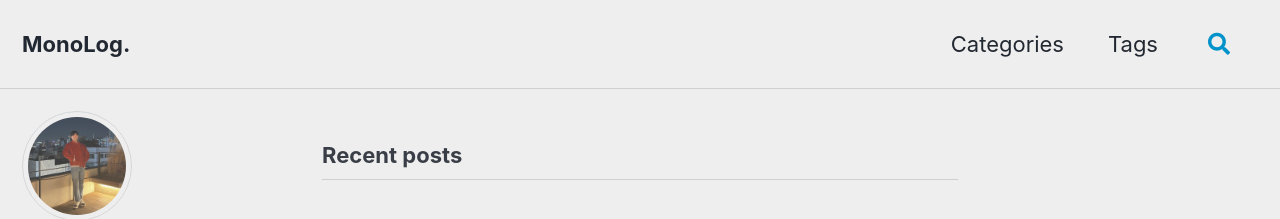
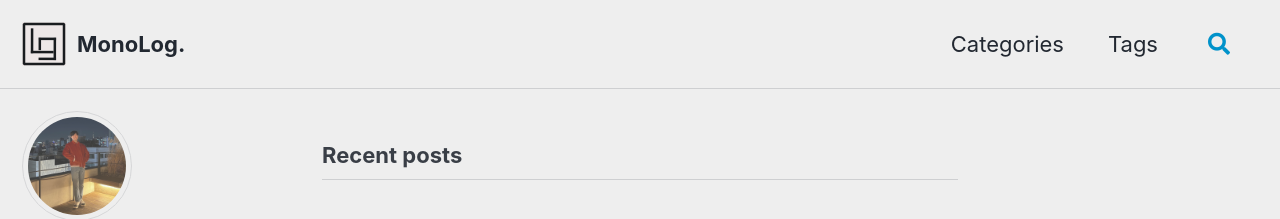
Before and after one commit to minusmo/minusmo.github.io, a Jekyll site: the page built from index.html, in a window 1280 px wide. Shown: the top 219 px of the page. Built offline with Jekyll 4.4.1, drawn with Linux system fonts in a browser that asks for light colours; cached includes are drawn as plain includes; the list of posts is cut into pages by our own code.

Commit message:
[CONFIG] logo image is added

```diff
--- a/_config.yml
+++ b/_config.yml
@@ -25,8 +25,8 @@
 baseurl                  : # the subpath of your site, e.g. "/blog"
 repository               : "minusmo/minusmo.github.io"
 teaser                   : "/assets/images/fallback_img.png"
-logo                     : # path of logo image to display in the masthead, e.g. "/assets/images/88x88.png"
-masthead_title           : # overrides the website title displayed in the masthead, use " " for no title
+logo                     : "/assets/images/blog_logo.png"
+masthead_title           : "MonoLog."
 # breadcrumbs            : false # true, false (default)
 words_per_minute         : 200
 comments:
```
Also changed, not shown: assets/images/blog_logo.png (added).
